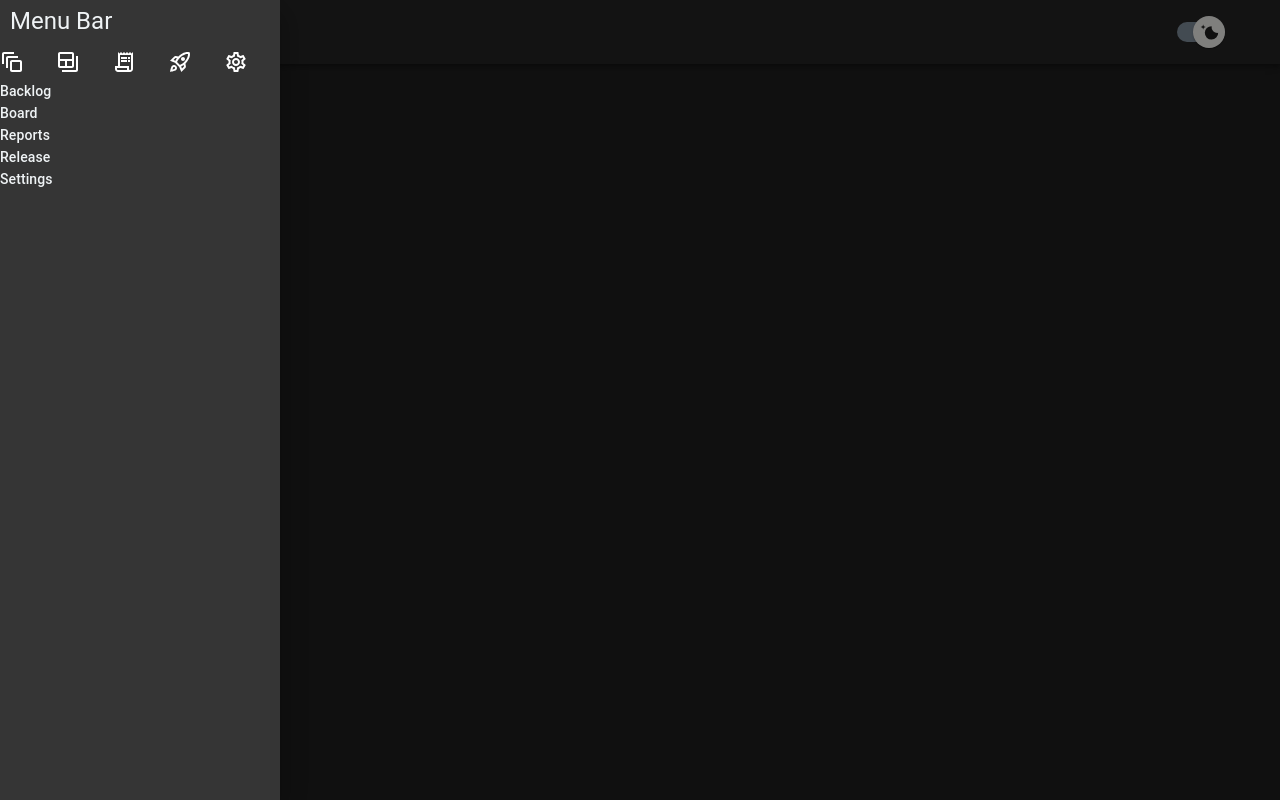
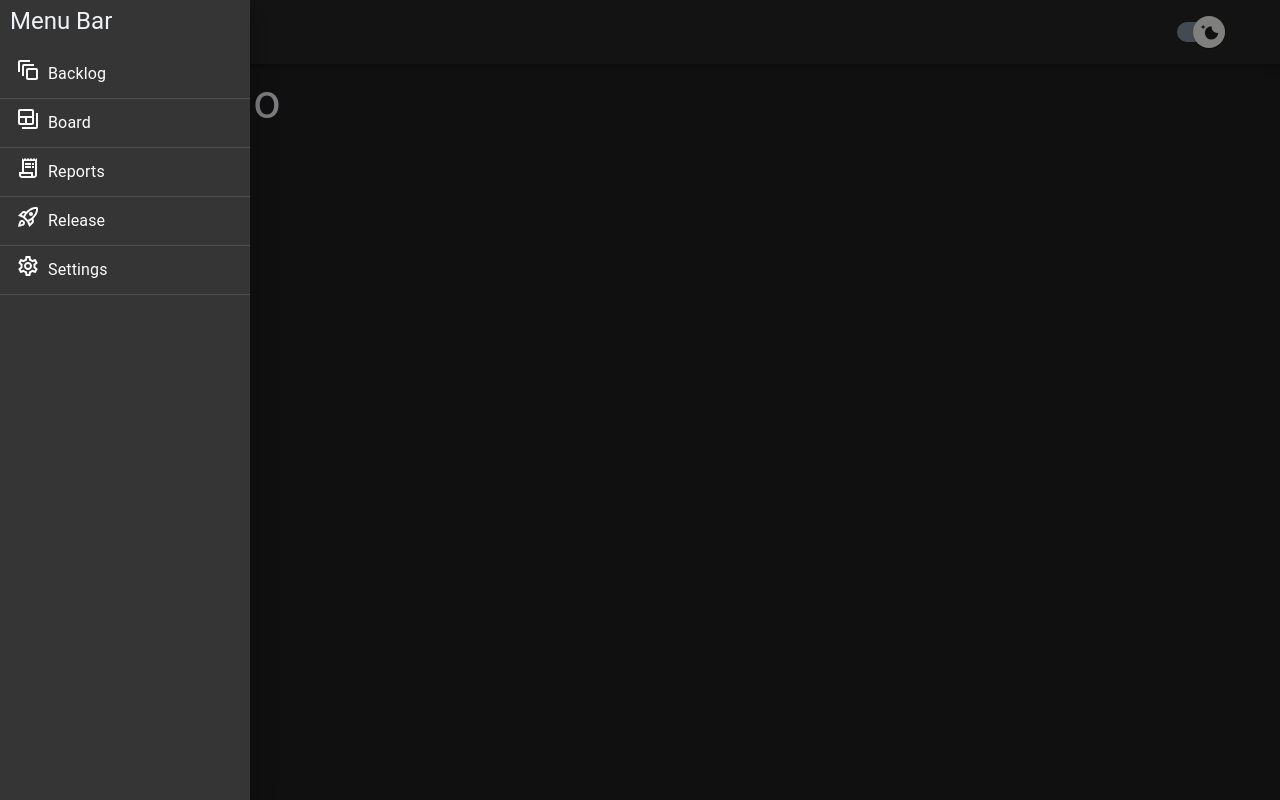
Before and after one commit to leandroquiroga/jira-software, a Next.js app: page / in a window 1280 px wide. Built offline with nearby package versions, Linux system fonts and the light colour scheme; grey boxes are pictures that could not be loaded.

Commit message:
Se finalizo el Drawer, se creo UIContext, uiReducer, UIProvider y se crearon los types y interfaces

```diff
--- a/components/Drawer/Drawer.tsx
+++ b/components/Drawer/Drawer.tsx
@@ -1,22 +1,35 @@
-/* eslint-disable react/jsx-key */
 /* eslint-disable react/no-children-prop */
 import React, { useState } from 'react'
 import Drawer from "@mui/material/Drawer";
-import { Box, List, ListItem, ListItemIcon, Typography } from '@mui/material';
+import { Box, List, Typography } from '@mui/material';
 import { AutoAwesomeMotionOutlined, BackupTableOutlined, ReceiptLongOutlined, RocketLaunchOutlined, SailingOutlined, SettingsOutlined } from '@mui/icons-material';
 import { ListItemComponents } from '..';
 
 const KEYINIT = 0;
-const arrayTitleIcon = ["Backlog", "Board", "Reports", "Release", "Settings"];
 
 export const DrawerComponent = () => {
 
     const arrayIcon = [
-    <AutoAwesomeMotionOutlined />,
-    <BackupTableOutlined />,
-    <ReceiptLongOutlined />,
-    <RocketLaunchOutlined />,
-    <SettingsOutlined />,
+      {
+        children: <AutoAwesomeMotionOutlined />,
+        title: "Backlog",
+      },
+      {
+        children: <BackupTableOutlined />,
+        title: "Board",
+      },
+      {
+        children: <ReceiptLongOutlined />,
+        title: "Reports",
+      },
+      {
+        children: <RocketLaunchOutlined />,
+        title: "Release",
+      },
+      {
+        children: <SettingsOutlined />,
+        title: "Settings",
+      },
     ];
 
   const [openMenu, setOpenMenu] = useState<boolean>(true);
@@ -29,47 +42,21 @@ export const DrawerComponent = () => {
       variant="temporary"
       anchor="left"
       open={openMenu}
-      onClose={handleShowMenu}>
+      onClose={handleShowMenu}
+    >
+      <Box sx={{width: 250}}>
         <Box sx={{ padding: "5px 10px" }}>
           <Typography variant="h5"> Menu Bar </Typography>
         </Box>
-      {/* TODO: Mejorar este choclazo */}
-      <List>
-        {
-          arrayIcon.map((value) => (
-            <ListItemComponents key={KEYINIT + 1} children={value} />
-          ))
-        }
-        {
-          arrayTitleIcon.map((value) => (
-           <Typography
-            key={value}
-            variant='subtitle2'
-            >
-            {value}
-          </Typography>
+        <List sx={{display: 'flex', flexDirection: 'column'}}>
+          {arrayIcon.map(({ children, title }) => (
+            <ListItemComponents
+              key={KEYINIT + 1}
+              children={children}
+              title={title} />
           ))}
         </List>
+      </Box>
     </Drawer>
   );
 };
-
-
-        // <ListItemIcon>
-        //   <AutoAwesomeMotionOutlined />
-        // </ListItemIcon>
-        // <ListItemIcon>
-        //   <BackupTableOutlined />
-        // </ListItemIcon>
-        // <ListItemIcon>
-        //   <ReceiptLongOutlined />
-        // </ListItemIcon>
-        // <ListItemIcon>
-        //   <SettingsOutlined />
-        // </ListItemIcon>
-        // <ListItemIcon>
-        //   <SailingOutlined />
-        // </ListItemIcon>
-        // <ListItemIcon>
-        //   <RocketLaunchOutlined />
-        // </ListItemIcon>
--- a/components/Layout/Layout.tsx
+++ b/components/Layout/Layout.tsx
@@ -2,11 +2,7 @@ import React from "react";
 import Head from "next/head"
 import { Box } from "@mui/material"
 import { DrawerComponent, Navbar } from "..";
-
-export interface LayoutProps {
-  title?: string;
-  children: JSX.Element | JSX.Element[]
-}
+import { LayoutProps } from "@/interfaces";
 
 export const Layout: React.FC<LayoutProps> = ({title = 'Jira Software', children}) => {
   return (
--- a/components/ListItem/ListItem.tsx
+++ b/components/ListItem/ListItem.tsx
@@ -1,18 +1,18 @@
 import React from 'react'
-import { ListItemIcon, Typography } from '@mui/material';
-import { ListItemTitle } from '..';
+import { Divider, ListItem, ListItemIcon, ListItemText } from '@mui/material';
+import {ListItemProps} from '@/interfaces'
 
-interface ListItemProps {
-  children: JSX.Element | JSX.Element[];
-};
 
-const KEYINIT = 0;
-
-export const ListItemComponents = ({  children }: ListItemProps) => {
-  console.log(children)
+export const ListItemComponents: React.FC<ListItemProps> = ({ children, title }) => {
   return (
-    <ListItemIcon>
-      {children}
-    </ListItemIcon>
+    <>
+      <ListItem button>
+        <ListItemIcon sx={{ cursor: "pointer" }}>
+          {children}
+          <ListItemText sx={{ ml: 1 }} primary={title} />
+        </ListItemIcon>
+      </ListItem>
+      <Divider />
+    </>
   );
 };
--- a/components/ListItem/ListItemTitle.tsx
+++ /dev/null
@@ -1,27 +0,0 @@
-import { Typography } from '@mui/material'
-import React from 'react'
-
-type Variant =
-  | "button"
-  | "body1"
-  | "body2"
-  | "caption"
-  | "h1"
-  | "h2"
-  | "h3"
-  | "h4"
-  | "h5"
-  | "h6"
-  | "inherit"
-  | "overline"
-  | "subtitle1"
-  | "subtitle2";
-
-interface ListItemTitle {
-  titleIcon: string;
-  typeVariant: Variant;
-}
-
-export const ListItemTitle = ({ titleIcon, typeVariant }: ListItemTitle) => {
-  return <Typography variant={typeVariant}> {titleIcon} </Typography>;
-};
--- a/components/index.ts
+++ b/components/index.ts
@@ -2,5 +2,4 @@ export { ControlSwitch } from "./Switch/Switch";
 export { DrawerComponent } from "./Drawer/Drawer";
 export { Layout } from "./Layout/Layout";
 export { ListItemComponents } from "./ListItem/ListItem";
-export { ListItemTitle } from "./ListItem/ListItemTitle";
 export { Navbar } from "./Navbar/Navbar";
--- /dev/null
+++ b/context/index.ts
@@ -0,0 +1,3 @@
+export { UiContext } from "./ui/UIContext";
+export { UiProvider } from "./ui/UiProvider";
+export { uiReducer } from "./ui/UIReducer";
--- /dev/null
+++ b/interfaces/index.ts
@@ -0,0 +1,18 @@
+export interface UIState {
+  sideMenuOpen: boolean;
+}
+
+export interface UIProviderProps {
+  children: JSX.Element | JSX.Element[];
+}
+
+export interface LayoutProps {
+  title?: string;
+  children: JSX.Element | JSX.Element[];
+}
+
+
+export interface ListItemProps {
+  children: JSX.Element | JSX.Element[];
+  title: string
+};
--- a/pages/_app.tsx
+++ b/pages/_app.tsx
@@ -1,6 +1,6 @@
 import { createContext, useMemo, useState } from 'react';
 import type { AppProps } from 'next/app';
-import { CssBaseline, PaletteMode, ThemeProvider, createTheme } from '@mui/material';
+import { CssBaseline, PaletteMode, ThemeProvider } from '@mui/material';
 
 import { darkTheme, ligthTheme } from '@/themes';
 
--- /dev/null
+++ b/types/index.ts
@@ -0,0 +1,5 @@
+
+
+export type UIActionType =
+  | {type: '[UI] - Open Sidebar'}
+  | {type: '[UI] - Close Sidebar'}
```
Also changed, not shown: context/ui/UIContext.tsx (added, +7 -0 lines), context/ui/UIReducer.ts (added, +23 -0 lines), context/ui/UiProvider.tsx (added, +20 -0 lines). Lines whose indentation alone changed are shown as unchanged.
